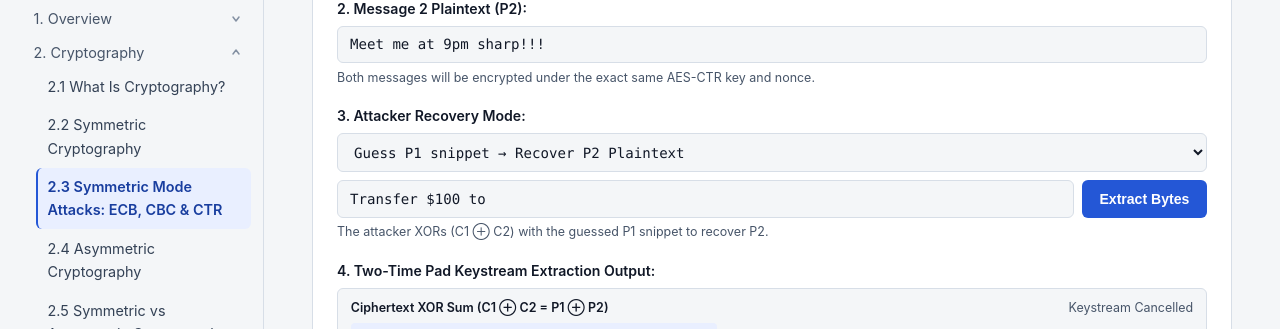
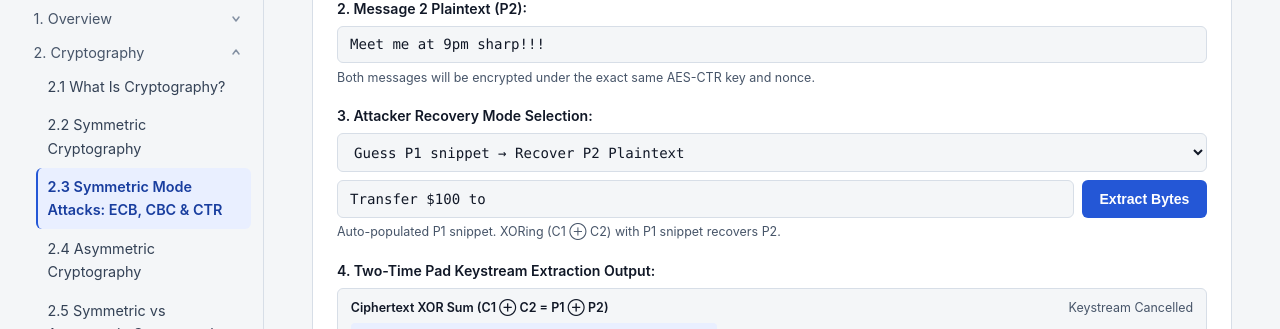
Before and after one commit to llody9977/journal, a Jekyll site: the page built from topics/symmetric-mode-attacks.md, in a window 1280 px wide and 900 px high, scrolled down 6356 px. Shown: the part 153-482 px from the top of the window. Built offline with Jekyll 4.4.1, drawn with Linux system fonts in a browser that asks for light colours.

Commit message:
feat(demo): auto-populate read-only guess input in CTR Nonce Reuse playground based on selected mode

```diff
--- a/topics/symmetric-mode-attacks.md
+++ b/topics/symmetric-mode-attacks.md
@@ -695,16 +695,16 @@ If a nonce is reused under the same key, the exact same keystream **KS** is gene
 
     <!-- 2. Attacker Guess Input -->
     <div class="demo-form-group">
-      <label for="ctr-guess-mode">3. Attacker Recovery Mode:</label>
+      <label for="ctr-guess-mode">3. Attacker Recovery Mode Selection:</label>
       <select id="ctr-guess-mode" class="demo-input" style="margin-bottom: 0.5rem;">
         <option value="guess_p1" selected>Guess P1 snippet → Recover P2 Plaintext</option>
         <option value="guess_p2">Guess P2 snippet → Recover P1 Plaintext</option>
       </select>
       <div style="display: flex; gap: 0.5rem;">
-        <input type="text" id="ctr-guess-input" class="demo-input" value="Transfer $100 to" placeholder="Enter guessed snippet...">
+        <input type="text" id="ctr-guess-input" class="demo-input" readonly value="Transfer $100 to" style="background: var(--paper); color: var(--ink); cursor: not-allowed;">
         <button id="btn-recover-ctr" class="btn-primary" type="button" style="white-space: nowrap;">Extract Bytes</button>
       </div>
-      <small class="demo-help" id="ctr-mode-help">The attacker XORs (C1 ⊕ C2) with the guessed P1 snippet to recover P2.</small>
+      <small class="demo-help" id="ctr-mode-help">Auto-populated snippet derived from selected mode. The attacker XORs (C1 ⊕ C2) with snippet to extract target payload.</small>
     </div>
 
     <!-- 3. Decryption Result -->
@@ -751,11 +751,16 @@ If a nonce is reused under the same key, the exact same keystream **KS** is gene
       const p2Text = p2Input.value;
       const mode = modeSelect.value;
 
+      // Auto-populate snippet based on mode
+      let activeSnippet = "";
       if (mode === 'guess_p1') {
-        modeHelp.textContent = 'The attacker XORs (C1 ⊕ C2) with the guessed P1 snippet to recover P2.';
+        activeSnippet = p1Text.substring(0, Math.min(16, p1Text.length));
+        modeHelp.textContent = 'Auto-populated P1 snippet. XORing (C1 ⊕ C2) with P1 snippet recovers P2.';
       } else {
-        modeHelp.textContent = 'The attacker XORs (C1 ⊕ C2) with the guessed P2 snippet to recover P1.';
+        activeSnippet = p2Text.substring(0, Math.min(16, p2Text.length));
+        modeHelp.textContent = 'Auto-populated P2 snippet. XORing (C1 ⊕ C2) with P2 snippet recovers P1.';
       }
+      guessInput.value = activeSnippet;
 
       const keyBytes = hexToBytes(keyHex);
       const counterBytes = new Uint8Array(16);
```
Also changed, not shown: other parts of topics/symmetric-mode-attacks.md (+0 -1 lines).
